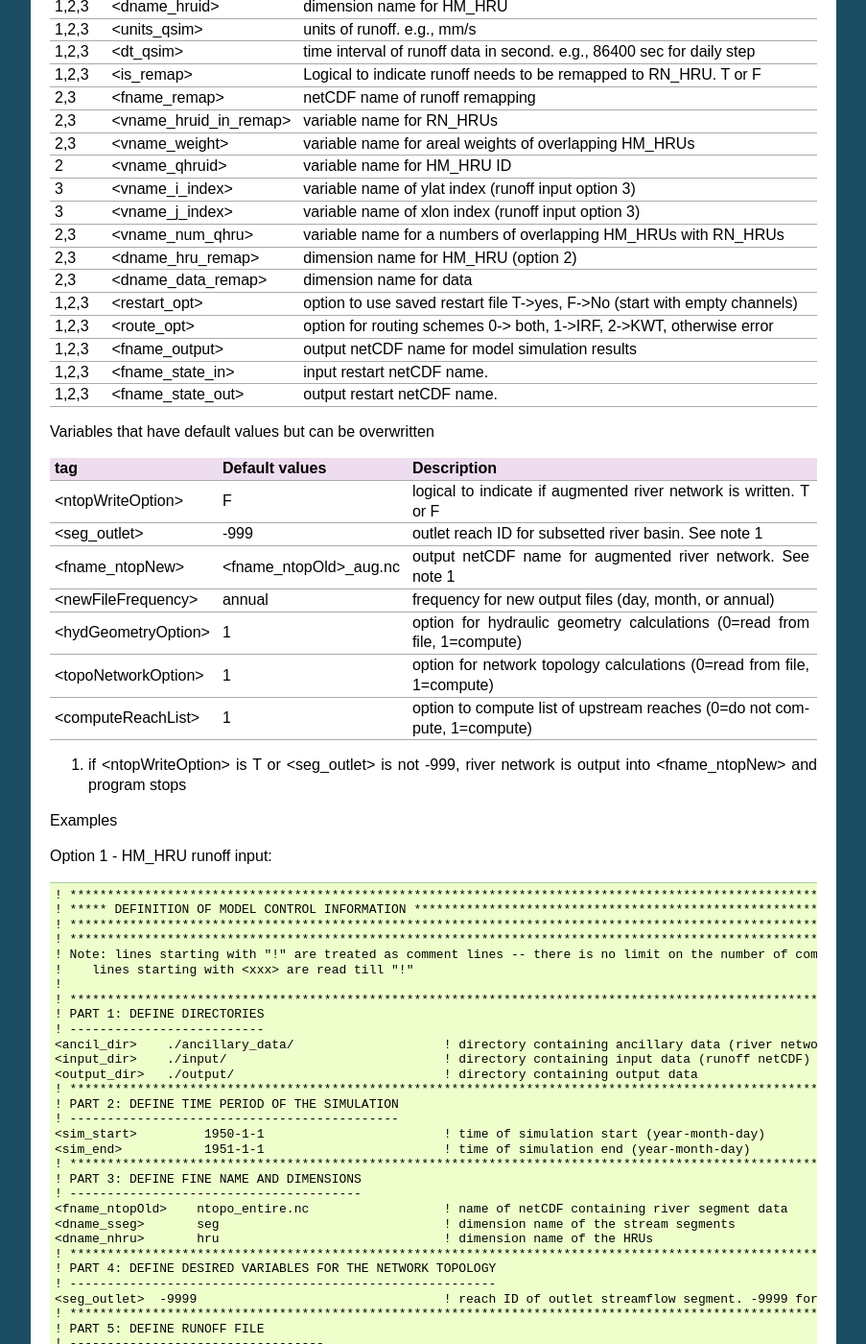
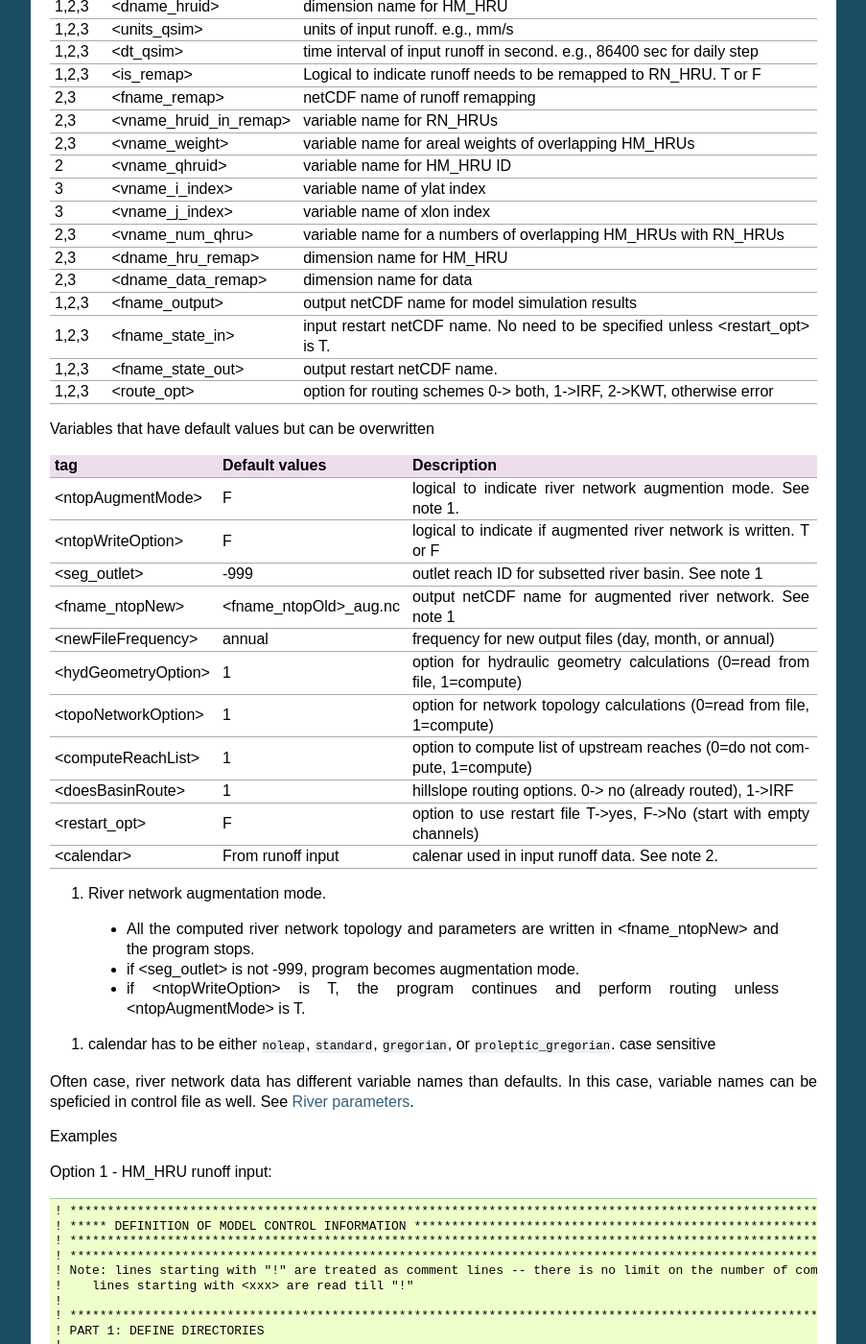
Before and after one commit to ESCOMP/mizuRoute, a Sphinx documentation site: the page built from docs/source/Control_file.rst, in a window 1280 px wide and 1400 px high, scrolled down 977 px. Shown: the whole window at 96% size, without its empty margins (198-1101 px from the left). Built offline with Sphinx 7.4.7, drawn with Linux system fonts in a browser that asks for light colours; some of the changed text lies outside the part shown.

Commit message:
readmethedoc edits. change in control of rive network augmentation mode

```diff
--- a/docs/source/Control_file.rst
+++ b/docs/source/Control_file.rst
@@ -9,9 +9,9 @@ Those undefined variables need to be defined in control file.
 Other variables in supplement table have their default values but can be also included in control file to overwrite the values.
 The order of variables in the control file does not matter. However, grouping variables into similar themes is recommended for readibility.
 
-Minimum required variables depends on runoff input options
+Minimum required variables depends on runoff input options.
 
-Example of control file is given in ``./route/settings/SAMPLE.control``
+Example of control file is given in ``./route/settings/SAMPLE.control`` or see Examples at bottom of this page.
 
 Some of rules
 
@@ -40,9 +40,9 @@ The following variables (not pre-defined in the code) need to be defined in cont
 +--------+------------------------+-------------------------------------------------------------------------------------------+
 | 1,2,3  | <fname_ntopOld>        | name of input netCDF for River Network                                                    |
 +--------+------------------------+-------------------------------------------------------------------------------------------+
-| 1,2,3  | <dname_sseg>           | dimension name for reach                                                                  |
+| 1,2,3  | <dname_sseg>           | dimension name for reach in river network netCDF                                          |
 +--------+------------------------+-------------------------------------------------------------------------------------------+
-| 1,2,3  | <dname_nhru>           | dimension name for RN_HRU                                                                 |
+| 1,2,3  | <dname_nhru>           | dimension name for RN_HRU in river network netCDF                                         |
 +--------+------------------------+-------------------------------------------------------------------------------------------+
 | 1,2,3  | <fname_qsim>           | netCDF name for HM_HRU runoff                                                             |
 +--------+------------------------+-------------------------------------------------------------------------------------------+
@@ -60,9 +60,9 @@ The following variables (not pre-defined in the code) need to be defined in cont
 +--------+------------------------+-------------------------------------------------------------------------------------------+
 | 1,2,3  | <dname_hruid>          | dimension name for HM_HRU                                                                 |
 +--------+------------------------+-------------------------------------------------------------------------------------------+
-| 1,2,3  | <units_qsim>           | units of runoff. e.g., mm/s                                                               |
+| 1,2,3  | <units_qsim>           | units of input runoff. e.g., mm/s                                                         |
 +--------+------------------------+-------------------------------------------------------------------------------------------+
-| 1,2,3  | <dt_qsim>              | time interval of runoff data in second. e.g., 86400 sec for daily step                    |
+| 1,2,3  | <dt_qsim>              | time interval of input runoff in second. e.g., 86400 sec for daily step                   |
 +--------+------------------------+-------------------------------------------------------------------------------------------+
 | 1,2,3  | <is_remap>             | Logical to indicate runoff needs to be remapped to RN_HRU. T or F                         |
 +--------+------------------------+-------------------------------------------------------------------------------------------+
@@ -74,25 +74,23 @@ The following variables (not pre-defined in the code) need to be defined in cont
 +--------+------------------------+-------------------------------------------------------------------------------------------+
 |   2    | <vname_qhruid>         | variable name for HM_HRU ID                                                               |
 +--------+------------------------+-------------------------------------------------------------------------------------------+
-|     3  | <vname_i_index>        | variable name of ylat index (runoff input option 3)                                       |
+|     3  | <vname_i_index>        | variable name of ylat index                                                               |
 +--------+------------------------+-------------------------------------------------------------------------------------------+
-|     3  | <vname_j_index>        | variable name of xlon index (runoff input option 3)                                       |
+|     3  | <vname_j_index>        | variable name of xlon index                                                               |
 +--------+------------------------+-------------------------------------------------------------------------------------------+
 |   2,3  | <vname_num_qhru>       | variable name for a numbers of overlapping HM_HRUs with RN_HRUs                           |
 +--------+------------------------+-------------------------------------------------------------------------------------------+
-|   2,3  | <dname_hru_remap>      | dimension name for HM_HRU (option 2)                                                      |
+|   2,3  | <dname_hru_remap>      | dimension name for HM_HRU                                                                 |
 +--------+------------------------+-------------------------------------------------------------------------------------------+
 |   2,3  | <dname_data_remap>     | dimension name for data                                                                   |
 +--------+------------------------+-------------------------------------------------------------------------------------------+
-| 1,2,3  | <restart_opt>          | option to use saved restart file T->yes, F->No (start with empty channels)                |
+| 1,2,3  | <fname_output>         | output netCDF name for model simulation results                                           |
++--------+------------------------+-------------------------------------------------------------------------------------------+
+| 1,2,3  | <fname_state_in>       | input restart netCDF name. No need to be specified unless <restart_opt> is T.             |
++--------+------------------------+-------------------------------------------------------------------------------------------+
+| 1,2,3  | <fname_state_out>      | output restart netCDF name.                                                               |
 +--------+------------------------+-------------------------------------------------------------------------------------------+
 | 1,2,3  | <route_opt>            | option for routing schemes 0-> both, 1->IRF, 2->KWT, otherwise error                      |
-+--------+------------------------+-------------------------------------------------------------------------------------------+
-| 1,2,3  | <fname_output>         | output netCDF name for model simulation results                                           |
-+--------+------------------------+-------------------------------------------------------------------------------------------+
-| 1,2,3  | <fname_state_in>       | input restart netCDF name.                                                                |
-+--------+------------------------+-------------------------------------------------------------------------------------------+
-| 1,2,3  | <fname_state_out>      | output restart netCDF name.                                                               |
 +--------+------------------------+-------------------------------------------------------------------------------------------+
 
 Variables that have default values but can be overwritten
@@ -100,6 +98,8 @@ Variables that have default values but can be overwritten
 +------------------------+------------------------+--------------------------------------------------------------------------+
 | tag                    | Default values         | Description                                                              |
 +========================+========================+==========================================================================+
+| <ntopAugmentMode>      | F                      | logical to indicate river network augmention mode. See note 1.           |
++------------------------+------------------------+--------------------------------------------------------------------------+
 | <ntopWriteOption>      | F                      | logical to indicate if augmented river network is written. T or F        |
 +------------------------+------------------------+--------------------------------------------------------------------------+
 | <seg_outlet>           | -999                   | outlet reach ID for subsetted river basin. See note 1                    |
@@ -114,8 +114,25 @@ Variables that have default values but can be overwritten
 +------------------------+------------------------+--------------------------------------------------------------------------+
 | <computeReachList>     | 1                      | option to compute list of upstream reaches (0=do not compute, 1=compute) |
 +------------------------+------------------------+--------------------------------------------------------------------------+
+| <doesBasinRoute>       | 1                      | hillslope routing options. 0-> no (already routed), 1->IRF               |
++------------------------+------------------------+--------------------------------------------------------------------------+
+| <restart_opt>          | F                      | option to use restart file T->yes, F->No (start with empty channels)     |
++------------------------+------------------------+--------------------------------------------------------------------------+
+| <calendar>             | From runoff input      | calenar used in input runoff data. See note 2.                           |
++------------------------+------------------------+--------------------------------------------------------------------------+
 
-1. if <ntopWriteOption> is T or <seg_outlet> is not -999, river network is output into <fname_ntopNew> and program stops
+#. River network augmentation mode.
+
+  * All the computed river network topology and parameters are written in <fname_ntopNew> and the program stops.
+  * if <seg_outlet> is not -999, program becomes augmentation mode.
+  * if <ntopWriteOption> is T, the program continues and perform routing unless <ntopAugmentMode> is T.
+
+#. calendar has to be either ``noleap``, ``standard``, ``gregorian``, or ``proleptic_gregorian``. case sensitive
+
+
+Often case, river network data has different variable names than defaults. In this case, variable names can be speficied in control file as well.
+See :doc:`River parameters <seg_hru_param>`.
+
 
 
 
@@ -169,7 +186,6 @@ Option 1 - HM_HRU runoff input::
   ! **************************************************************************************************************************
   ! PART 7 DEFINE RUN CONTROL
   ! ---------------------------
-  <restart_opt> F                                     ! option to use restart file T->yes, F->No (start with empty channels)
   <route_opt>   0                                     ! option for routing schemes 0-> both, 1->IRF, 2->KWT otherwise error
   ! **************************************************************************************************************************
   ! PART 8: DEFINE OUTPUT FILE
--- a/docs/source/Input_data.rst
+++ b/docs/source/Input_data.rst
@@ -8,8 +8,9 @@ Otherwise, mizuRoute needs to remap runoff at hydrologic model HRU (HM_HRU) to r
 In this case, one additional data, remapping data, is required. All the data need to be stored in netCDF.
 
 Basic netCDF requirement (variable, dimension, etc) are discussed below.
-Dimension and variable names use mizuRoute default name but can be whatever.
-However, some of variables and dimensions have to be specified in :doc:`control file <Control_file>`
+Dimension and variable names list mizuRoute default name but can be whatever.
+If they are not default name, the variable names need to be speficied in :doc:`control file <Control_file>`
+Some of variables and dimensions (even if they are the same as default name) have to be specified in :doc:`control file <Control_file>`
 
 River network data
 ------------------
```
Also changed, not shown: docs/source/seg_hru_param.rst (+7 -3 lines), 1 other file.
